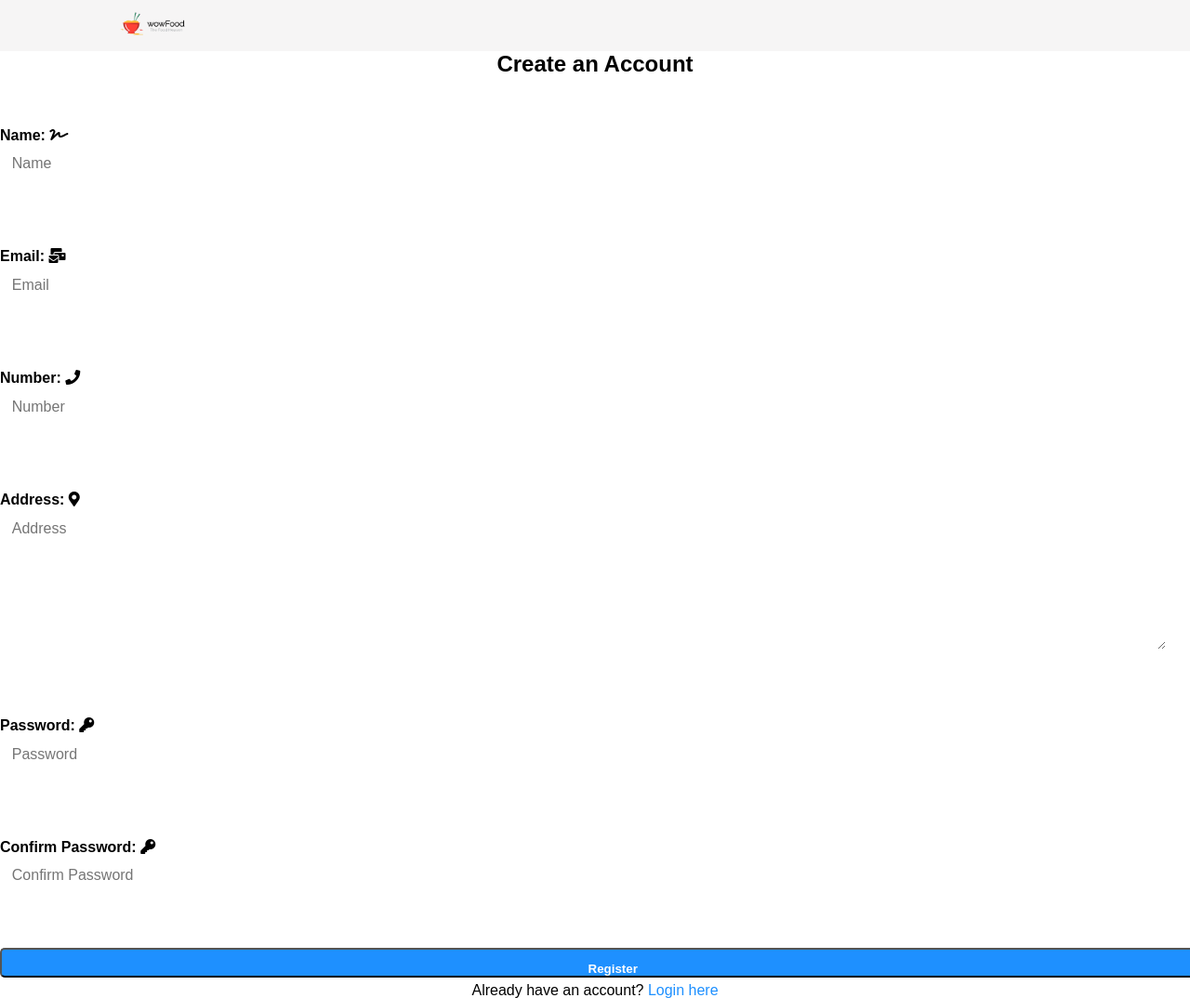
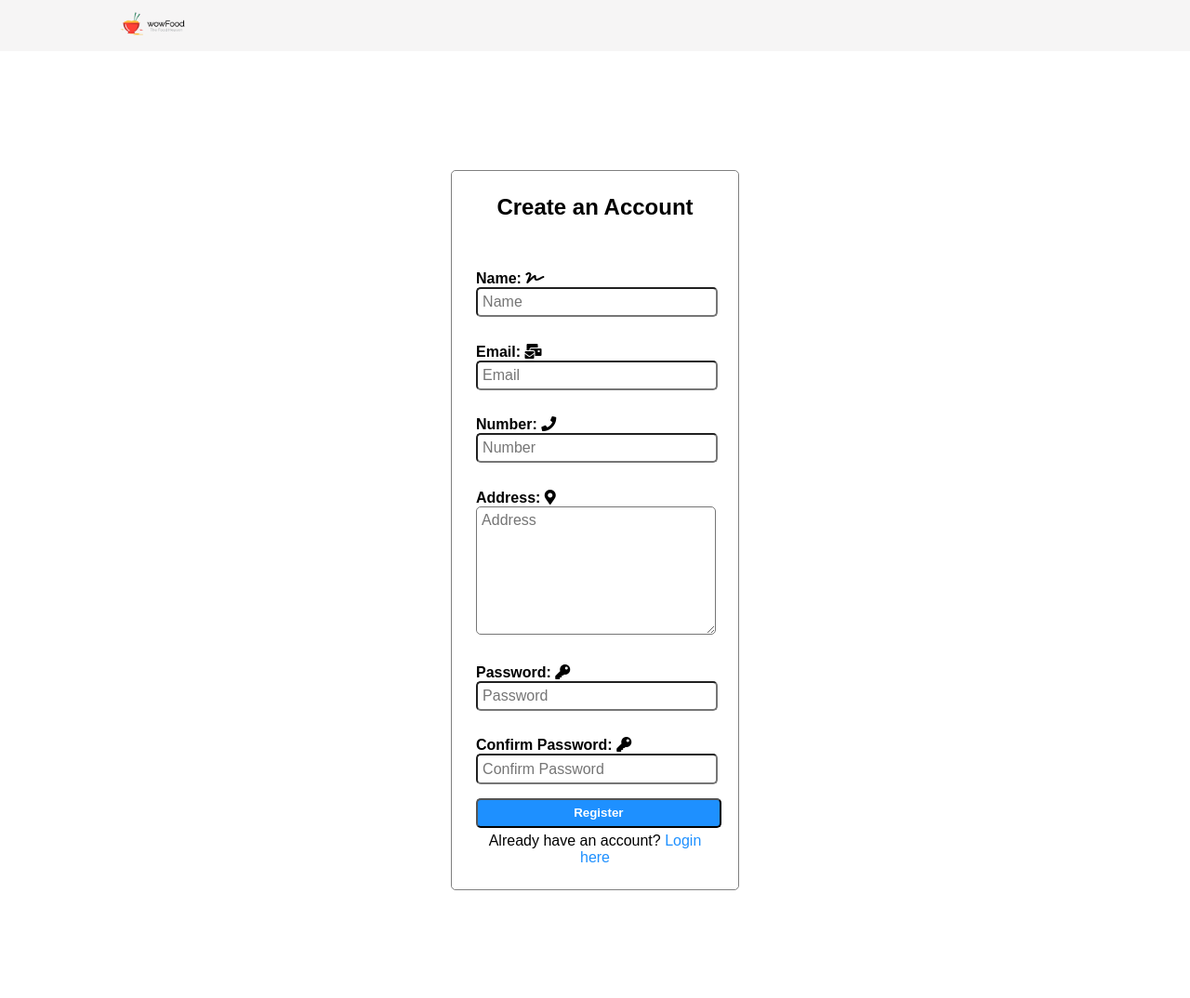
Before and after one commit to Hannan84/Food_Order, a PHP site: page /user_reg.php in a window 1280 px wide. Shown: the top 1074 px of the page at 93% size. Run offline with PHP 8.4, Linux system fonts and the light colour scheme; some libraries are stand-ins or nearby versions; grey boxes are pictures that could not be loaded.

Commit message:
added some css to style.css file

```diff
--- a/css/style.css
+++ b/css/style.css
@@ -260,9 +260,8 @@ fieldset{
 }
 .input-responsive{
     width: 96%;
-    padding: 1%;
+    padding: 2%;
     margin-bottom: 3%;
-    border: none;
     border-radius: 5px;
     font-size: 1rem;
 }
@@ -288,7 +287,7 @@ fieldset{
     background-color: #3742fa;
 }
 
-.login{
+.form-container{
     border: 1px solid grey;
     width: 20%;
     margin: 10% auto;
```
